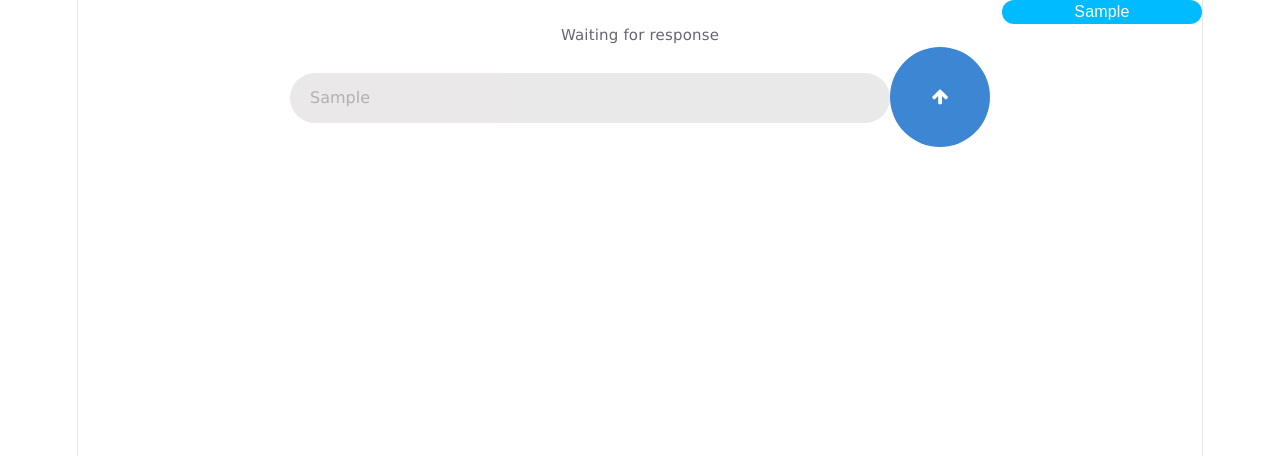
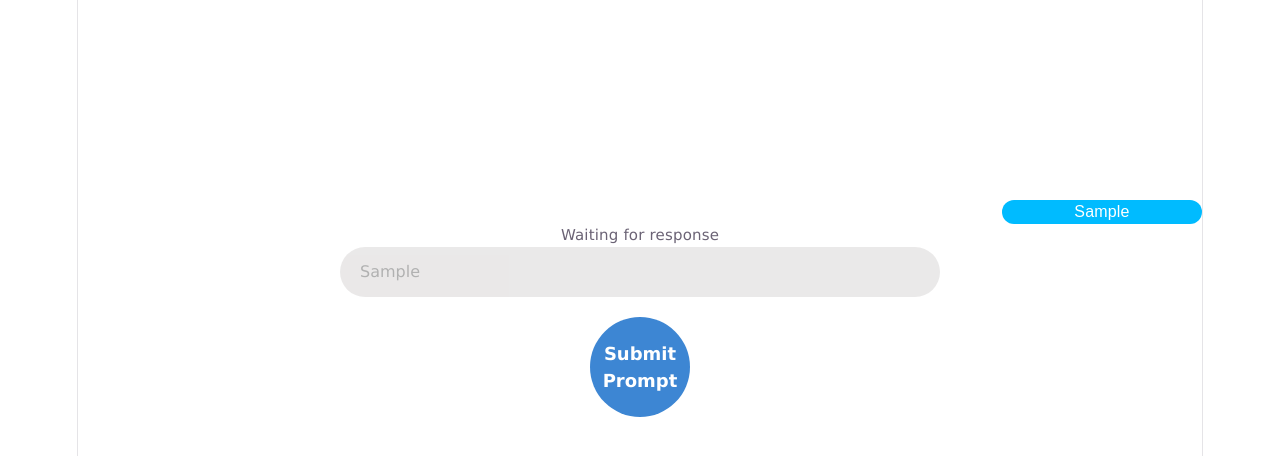
Before and after one commit to KiraboM/AIChatbot, a React (Vite) app in the folder frontend/: page / in a window 1280 px wide. Both pictures are taken after typing "Sample" into the empty fields and a click on the button "Submit Prompt". Shown: the top 456 px of the page. Built offline with nearby package versions, Linux system fonts and the light colour scheme; no server answers.

Commit message:
Fixed allignment of input bar and submit prompt button

```diff
--- a/frontend/src/App.css
+++ b/frontend/src/App.css
@@ -5,7 +5,9 @@
 }
 
 :root{
-  --background-col: 'rgb(191, 183, 183);'
+  --background-col: rgb(191, 183, 183);
+  --input-field-col: rgb(187, 182, 182);
+
 }
 
 
@@ -24,7 +26,7 @@ h1{
 }
 
 .input-field{
-  background-color: rgb(187, 182, 182);
+  background-color: var(--input-field-col);
   border: 0;
   border-radius: 200px;
   box-shadow: 50px;
@@ -78,8 +80,14 @@ h1{
   margin-top: auto;
 }
 
+.prompt-input{
+  flex: auto;
+  flex-direction: column;
+  align-items: center;
+}
+
 .chat{
-  flex: auto;
+  display: flex;
   flex-direction: column;
   align-items: center;
 }
--- a/frontend/src/App.jsx
+++ b/frontend/src/App.jsx
@@ -42,17 +42,19 @@ function App() {
             onChange={(e) => setPrompt(e.target.value)}
           />
           <button
-            className='prompt-btn'
+            className='prompt-btn-chat'
             onClick={() => sendPrompt(prompt).then((data) => setResponse(data.answer))}
           >
+            {/* <i className='fa fa-arrow-up w3-large'></i> */}
             Submit Prompt
           </button>
         </div>
       </div>
       :
-      <div className='chat'>
+      <div className='main'>
         <p className='user-prompt'>{prompt}</p>
         {waiting ? <p>Waiting for response</p> : <p className='ai-response'>{response}</p>}
+        <div className='prompt-field'>
           <input
             type="text"
             placeholder='Enter promt here'
@@ -65,8 +67,10 @@ function App() {
             className='prompt-btn-chat'
             onClick={() => sendPrompt(prompt).then((data) => setResponse(data.answer))}
           >
-          <i className='fa fa-arrow-up w3-large'></i>
+            {/* <i className='fa fa-arrow-up w3-large'></i> */}
+            Submit Prompt
           </button>
+        </div>
       </div>
     }
     </div>
```
Lines whose indentation alone changed are shown as unchanged.
